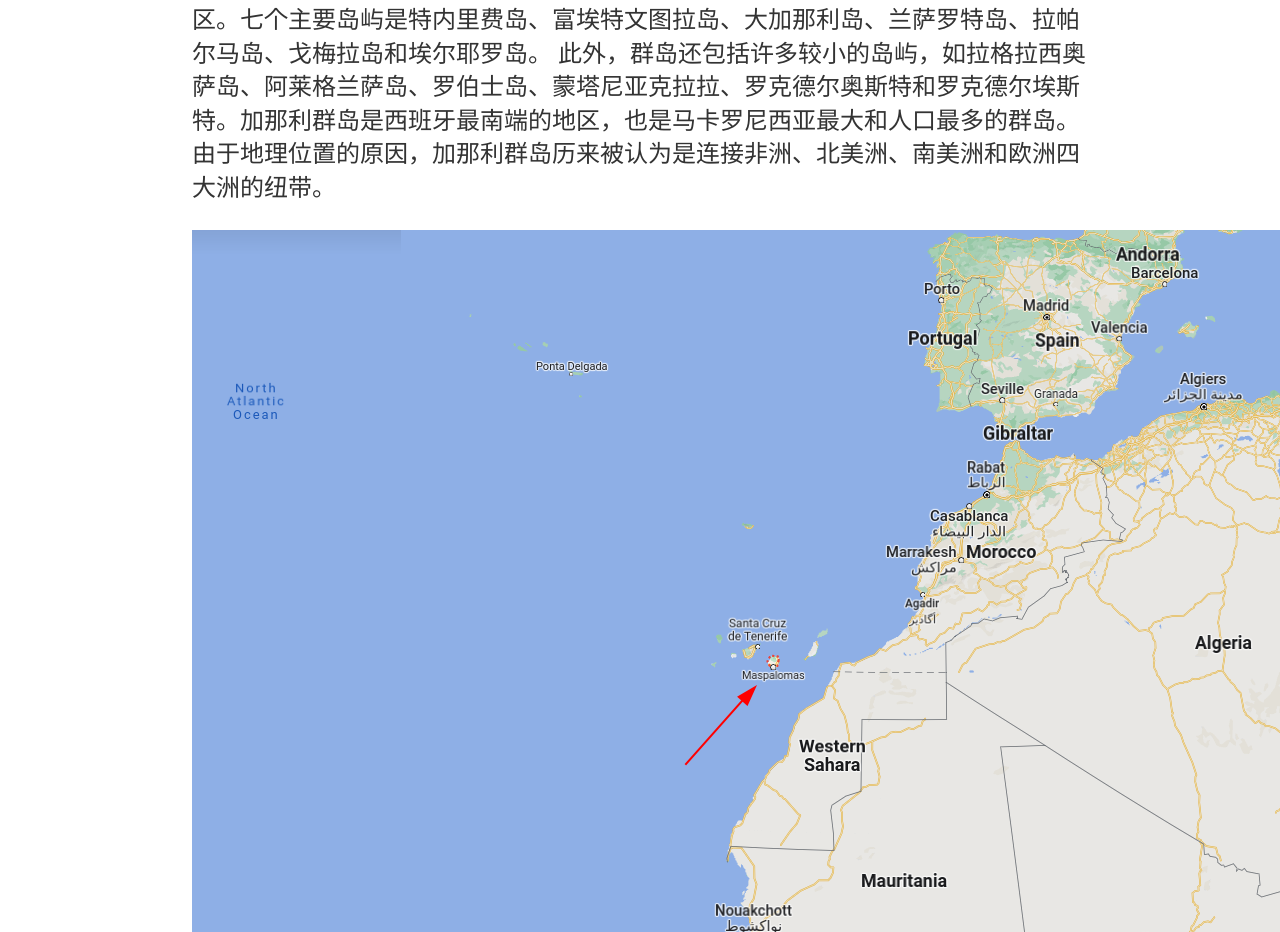
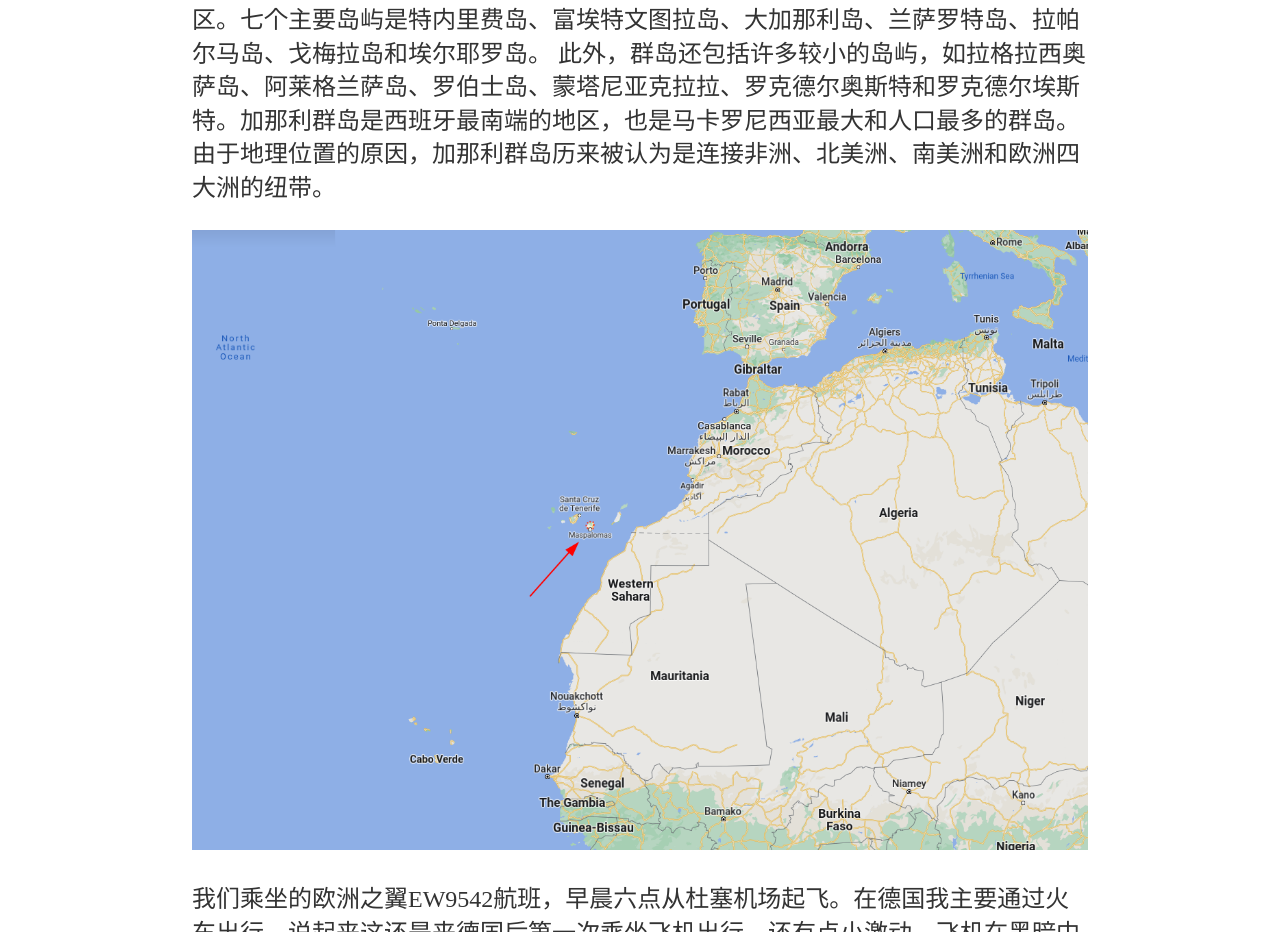
Before and after one commit to LiLiu1118/LiLiu1118.github.io, a Jekyll site: the page built from _posts/2023-03-03-gran-canaria.md, in a window 1280 px wide. Shown: the part 392-1324 px from the top of the page. Built offline with Jekyll 4.4.1, drawn with Linux system fonts in a browser that asks for light colours.

Commit message:
Update 2023-03-03-gran-canaria.md

```diff
--- a/_posts/2023-03-03-gran-canaria.md
+++ b/_posts/2023-03-03-gran-canaria.md
@@ -8,7 +8,7 @@
 
 加那利群岛是位于大西洋的西班牙海外领地。它距离非洲大陆最近的地方摩洛哥只有100公里。作为西班牙最南端的自治区，加那利有 220 万人口，是欧盟人口最多的特区。七个主要岛屿是特内里费岛、富埃特文图拉岛、大加那利岛、兰萨罗特岛、拉帕尔马岛、戈梅拉岛和埃尔耶罗岛。 此外，群岛还包括许多较小的岛屿，如拉格拉西奥萨岛、阿莱格兰萨岛、罗伯士岛、蒙塔尼亚克拉拉、罗克德尔奥斯特和罗克德尔埃斯特。加那利群岛是西班牙最南端的地区，也是马卡罗尼西亚最大和人口最多的群岛。 由于地理位置的原因，加那利群岛历来被认为是连接非洲、北美洲、南美洲和欧洲四大洲的纽带。
 
-![canaria's location]({{ "/images/location.png" | relative_url }})
+![canaria's location]({{ "/images/location.png" | relative_url }}){: width="100%" }
 
 我们乘坐的欧洲之翼EW9542航班，早晨六点从杜塞机场起飞。在德国我主要通过火车出行，说起来这还是来德国后第一次乘坐飞机出行，还有点小激动。飞机在黑暗中起飞，一阵短暂的激动过后，窗外也渐渐明亮起来。在到达西班牙上空时，窗外的天际线出现了一片粉红的霞光。航班下方横跨西班牙北部绵延300多公里的坎塔布连山脉也发出了发出了金色的光芒。
 
@@ -23,18 +23,18 @@
 
 大加纳利的交通枢纽是San Telmo车站。我在此下车买了一份黄油面包充饥。很神奇，这种面包的口味和小时候小卖部卖的那种黄油面包惊人的相似，虽然很小块一份，但是给了我的味蕾极大的满足。从这个车站出发，可以直达岛上东南西北的城镇，十分方便。大巴均为蓝绿色涂装，无意中我发现停在我面前的那辆由金龙制造。
 
-![canaria's location]({{ "/images/inCollage_20230304_233132950.jpg" | relative_url }})
+![canaria's location]({{ "/images/inCollage_20230304_233132950.jpg" | relative_url }}){: width="100%" }
 停留片刻我前往住处附近的Las Canteras海滩。海滩旁从塞内加尔过来的非洲青年向行人兜售着非洲特色的手工彩色地毯。还有一些非洲大妈支起简易的摊位出售各式非洲手工艺品。站在蓬蒂亚广场可以一览这片月牙形海滩的全貌。其实很久很久以前这儿还是一片湛蓝的大海，大加纳利岛在一次火山喷发中诞生。今天我们在岛上所见的一切自然景观，均起源于很久以前的那次火山喷发。一位老者坐在海边望向远方的海，他的吉娃娃在一旁独自嬉戏。海边的火山岩上，晒太阳的摩尔红腿蟹随处可见。甚至我走过去他们都不见躲避。这种螃蟹大多被当地的渔民用作捕鱼的诱饵，可惜他们对于人类来说不太适合食用，否则加纳利又可以增添一份特色菜了吧。离开的时候我询问老人是否可以给他的小狗拍张照片，我没有告诉他，我曾也有过一只吉娃娃。
 
-![canaria's location]({{ "/images/inCollage_20230304_233559042.jpg" | relative_url }})
+![canaria's location]({{ "/images/inCollage_20230304_233559042.jpg" | relative_url }}){: width="100%" }
 
 拉斯帕尔马斯港不仅是加那利群岛最早的港口之一，也是中大西洋最早的港口之一，处理着欧洲、非洲和美洲交汇处的交通。五个世纪以来，拉斯帕尔马斯港一直是通过中大西洋的往来商船的重要基地。沿着蜿蜒的石阶一步步到达高点，彩色的传统建筑与大海的一抹蓝交响呼应，探出头的黑猫也能理解登高者此刻的心境吧。
 
-![canaria's location]({{ "/images/inCollage_20230305_003635562.jpg" | relative_url }})
+![canaria's location]({{ "/images/inCollage_20230305_003635562.jpg" | relative_url }}){: width="100%" }
 
 
 ## 市场
 
 在Mercado de Vegueta市场，游客可以找常新鲜的鱼、美味的蔬菜和最不寻常的香料，当然还有充满异国情调和迷人色彩的水果。加那利群岛的香蕉是该群岛的重要象征之一，薄皮，有斑点，外形偏粗短，除了生吃，也可以作为不同食谱的配料。香蕉种植起源于东南亚的马来西亚和印度之间。在5世纪，它到达了非洲，并从那里迅速传播到地中海沿岸。15 世纪大航海时代，葡萄牙探险队将香蕉带到了加那利群岛。除此之外，加纳利的芒果也因其浓郁的香味而闻名。加那利群岛的热带水果是该群岛文化和美食不可或缺的一部分。一盒切好的什锦拼盘大概7欧元，与之相比超市售卖的一些水果种类要便宜不少。此外我也品尝了加纳利的特色菜Papas Arrugadas。用水加盐煮熟带皮的土豆，沥干水分散去热量的土豆表面会形成皱纹，因此得名“皱纹土豆”。搭配由辣椒、大蒜和香菜制作的辛辣酱料别有一番风味。西班牙风味小吃大蒜虾也很美味， 新鲜大虾去皮并在橄榄油中与大蒜和辣椒一起烹制，然后在装满热油的盘子中滋滋作响地被端上餐桌。
 
-![canaria's location]({{ "/images/inCollage_20230305_005601181.jpg" | relative_url }})
+![canaria's location]({{ "/images/inCollage_20230305_005601181.jpg" | relative_url }}){: width="100%" }
```
